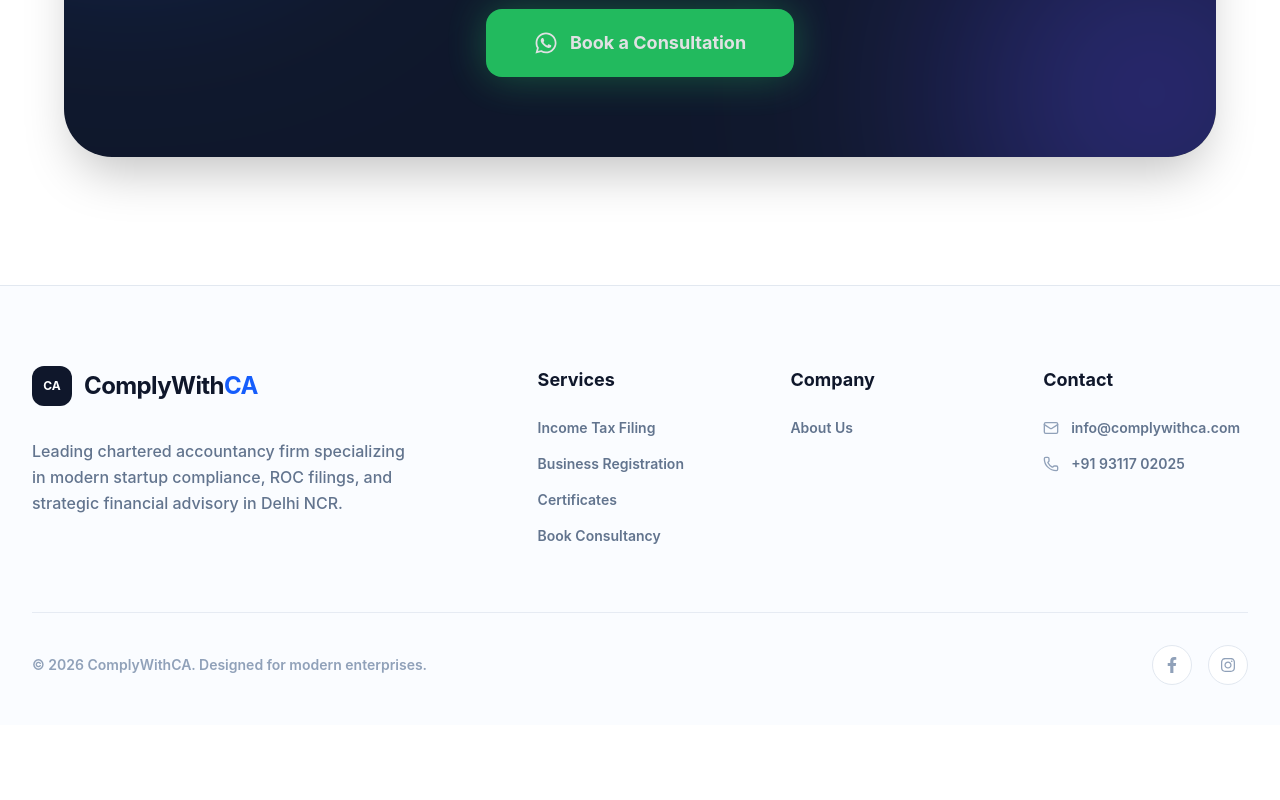
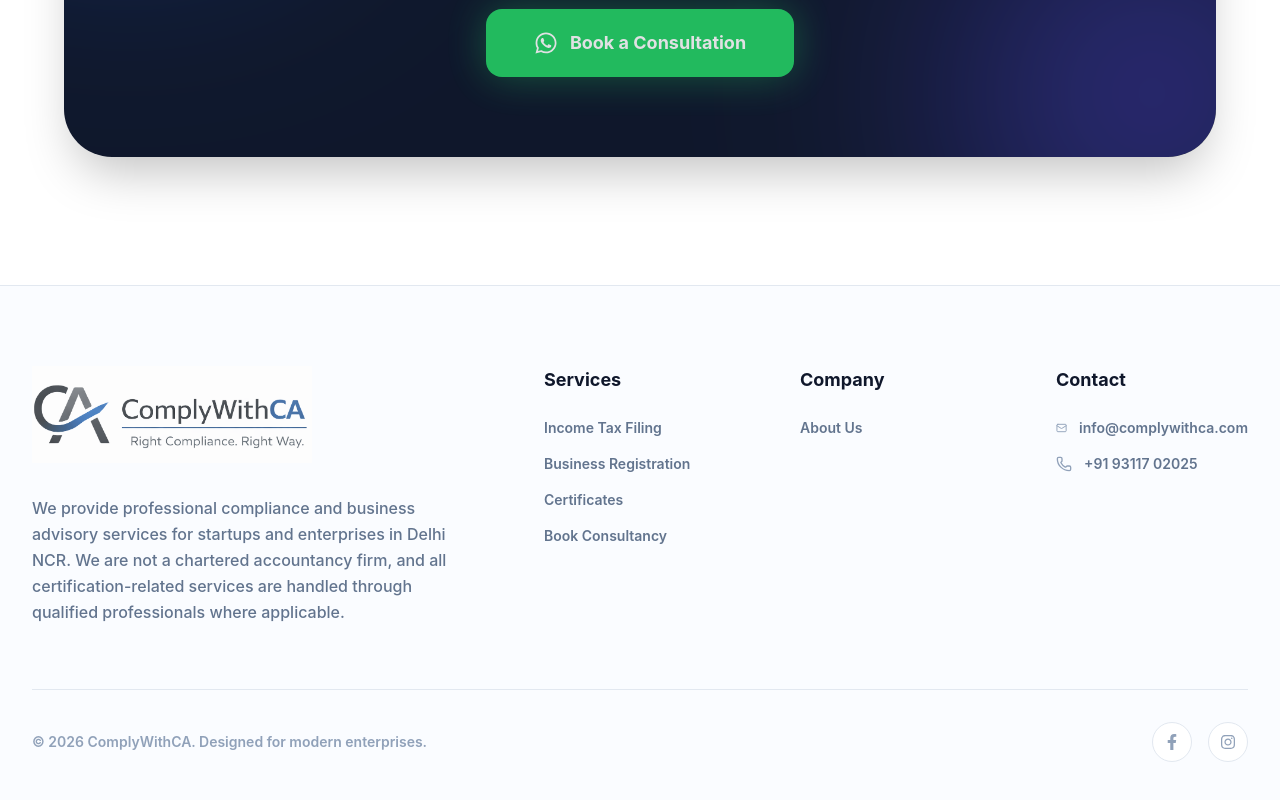
Before and after one commit to ComplyWithCA/ComplyWithCA-Website, a React (Vite) app in the folder Frontend/: page / in a window 1280 px wide. Shown: the part 4225-5025 px from the top of the page. Before the commit the page ends 4950 px from the top, so only its background shows below. Built offline with nearby package versions, Linux system fonts and the light colour scheme.

Commit message:
updated footer logo

```diff
--- a/Frontend/src/components/footer.jsx
+++ b/Frontend/src/components/footer.jsx
@@ -1,52 +1,76 @@
 import React from "react";
-import { Link } from "react-router-dom";
+import { Link, useNavigate } from "react-router-dom";
 import { Mail, Phone } from "lucide-react";
 import { FaFacebookF, FaInstagram } from "react-icons/fa";
+import logo from "../assets/logo.png";
 
 export default function Footer() {
+  const navigate = useNavigate();
+
   return (
     <footer className="bg-[#fafcff] border-t border-slate-200 pt-20 pb-10">
       <div className="max-w-7xl mx-auto px-6 lg:px-8">
 
-        <div className="grid grid-cols-1 md:grid-cols-2 lg:grid-cols-5 gap-12 mb-16">
+        {/* Top Section */}
+        <div className="grid grid-cols-1 md:grid-cols-2 lg:grid-cols-5 gap-16 mb-16">
 
           {/* Company Info */}
-          <div className="lg:col-span-2 pr-8">
-            <div className="flex items-center gap-3 mb-8 cursor-pointer group">
-              <div className="w-10 h-10 bg-slate-900 rounded-xl flex items-center justify-center text-white font-bold text-xs group-hover:bg-blue-600 transition-colors">
-                CA
-              </div>
-              <span className="font-bold text-2xl text-slate-900 tracking-tight">
-                ComplyWith<span className="text-blue-600">CA</span>
-              </span>
+          <div className="lg:col-span-2 flex flex-col justify-start">
+
+            {/* Logo */}
+            <div
+              onClick={() => navigate("/")}
+              className="cursor-pointer mb-8"
+            >
+              <img
+                src={logo}
+                alt="ComplyWithCA Logo"
+                className="w-full max-w-[280px] h-auto"
+              />
             </div>
 
-            <p className="text-slate-500 text-base leading-relaxed max-w-sm mb-8 font-medium">
-              Leading chartered accountancy firm specializing in modern startup compliance, ROC filings, and strategic financial advisory in Delhi NCR.
+            {/* Description */}
+            <p className="text-slate-500 text-base leading-relaxed max-w-lg font-medium">
+  We provide professional compliance and business advisory services for startups and enterprises in Delhi NCR. We are not a chartered accountancy firm, and all certification-related services are handled through qualified professionals where applicable.
             </p>
+
           </div>
 
           {/* Services */}
           <div>
-            <h4 className="font-bold text-slate-900 mb-6 text-lg">Services</h4>
+            <h4 className="font-bold text-slate-900 mb-6 text-lg">
+              Services
+            </h4>
             <ul className="space-y-4 text-sm font-semibold text-slate-500">
               <li>
-                <Link to="/services/income-tax-filing" className="hover:text-blue-600 transition-colors">
+                <Link
+                  to="/services/income-tax-filing"
+                  className="hover:text-blue-600 transition-colors"
+                >
                   Income Tax Filing
                 </Link>
               </li>
               <li>
-                <Link to="/services/business-registration" className="hover:text-blue-600 transition-colors">
+                <Link
+                  to="/services/business-registration"
+                  className="hover:text-blue-600 transition-colors"
+                >
                   Business Registration
                 </Link>
               </li>
               <li>
-                <Link to="/services/certificates" className="hover:text-blue-600 transition-colors">
+                <Link
+                  to="/services/certificates"
+                  className="hover:text-blue-600 transition-colors"
+                >
                   Certificates
                 </Link>
               </li>
               <li>
-                <Link to="/services/book-consultancy" className="hover:text-blue-600 transition-colors">
+                <Link
+                  to="/services/book-consultancy"
+                  className="hover:text-blue-600 transition-colors"
+                >
                   Book Consultancy
                 </Link>
               </li>
@@ -55,29 +79,26 @@ export default function Footer() {
 
           {/* Company */}
           <div>
-            <h4 className="font-bold text-slate-900 mb-6 text-lg">Company</h4>
+            <h4 className="font-bold text-slate-900 mb-6 text-lg">
+              Company
+            </h4>
             <ul className="space-y-4 text-sm font-semibold text-slate-500">
               <li>
-                <Link to="/about" className="hover:text-blue-600 transition-colors">
+                <Link
+                  to="/about"
+                  className="hover:text-blue-600 transition-colors"
+                >
                   About Us
                 </Link>
               </li>
-              {/* <li>
-                <Link to="/privacy-policy" className="hover:text-blue-600 transition-colors">
-                  Privacy Policy
-                </Link>
-              </li>
-              <li>
-                <Link to="/terms" className="hover:text-blue-600 transition-colors">
-                  Terms
-                </Link>
-              </li> */}
             </ul>
           </div>
 
           {/* Contact */}
           <div>
-            <h4 className="font-bold text-slate-900 mb-6 text-lg">Contact</h4>
+            <h4 className="font-bold text-slate-900 mb-6 text-lg">
+              Contact
+            </h4>
             <ul className="space-y-4 text-sm font-semibold text-slate-500">
 
               <li>
@@ -106,15 +127,14 @@ export default function Footer() {
         </div>
 
         {/* Bottom Section */}
-        <div className="border-t border-slate-200/80 pt-8 flex flex-col md:flex-row items-center justify-between text-sm font-semibold text-slate-400">
+        <div className="border-t border-slate-200 pt-8 flex flex-col md:flex-row items-center justify-between text-sm font-semibold text-slate-400">
 
-          <p>
+          <p className="text-center md:text-left">
             © {new Date().getFullYear()} ComplyWithCA. Designed for modern enterprises.
           </p>
 
           <div className="flex gap-4 mt-6 md:mt-0">
 
-            {/* Facebook */}
             <a
               href="https://www.facebook.com/share/14YRGPq14DK/?mibextid=wwXIfr"
               target="_blank"
@@ -124,7 +144,6 @@ export default function Footer() {
               <FaFacebookF size={16} />
             </a>
 
-            {/* Instagram */}
             <a
               href="https://www.instagram.com/complywithca?igsh=MTU1dWd2NWQxYnVueA=="
               target="_blank"
```
Also changed, not shown: Frontend/src/assets/logo.png (added).
